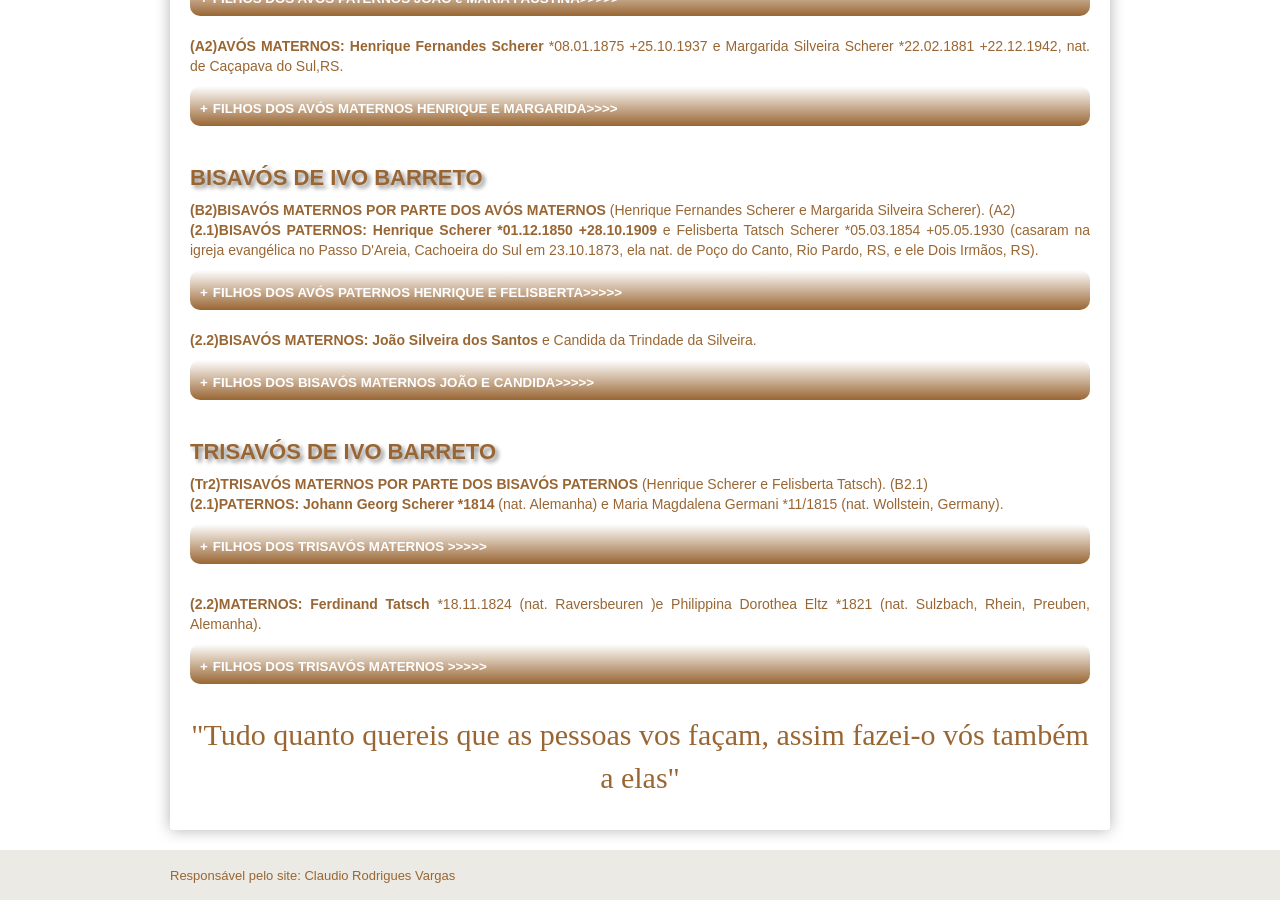
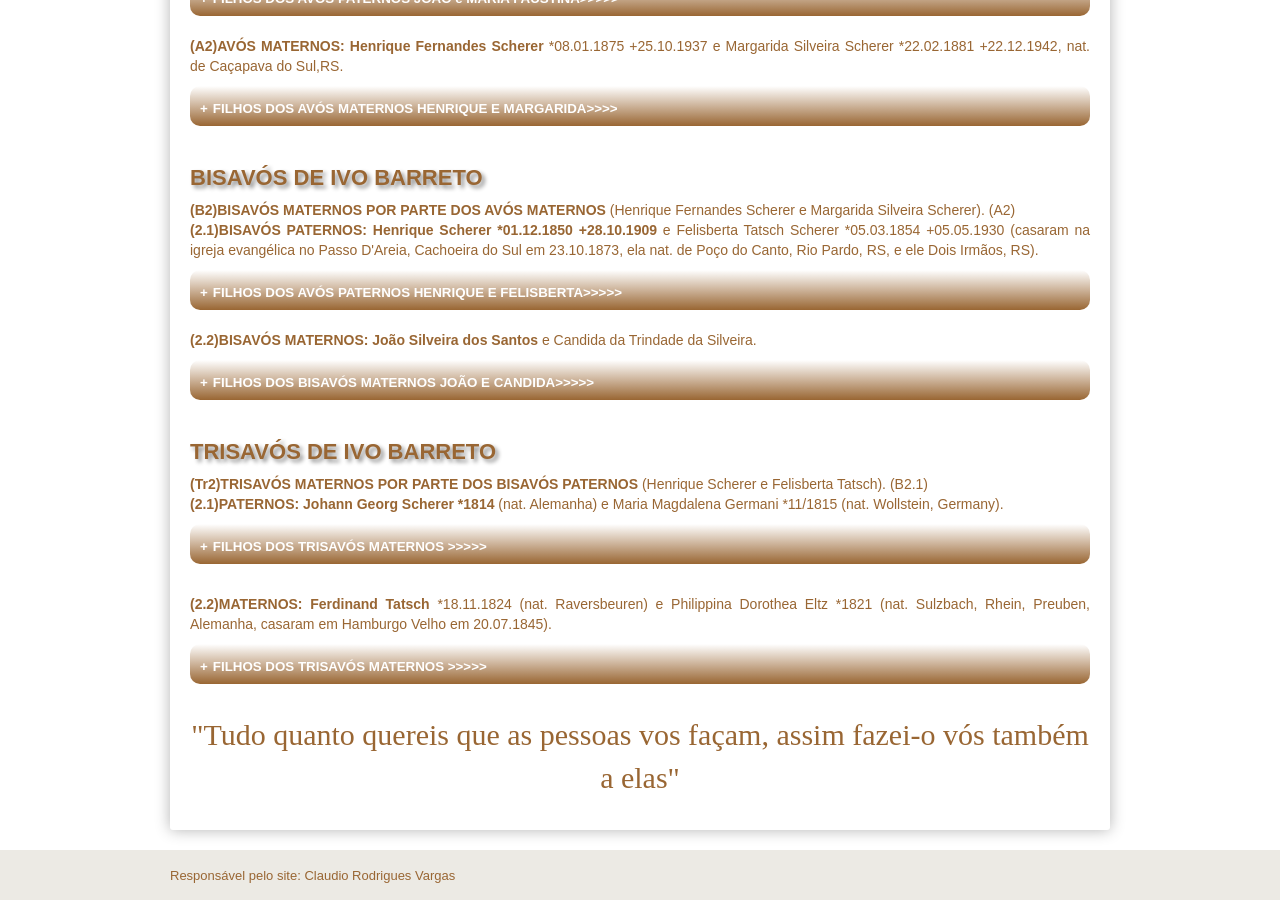
Before and after one commit to claudiovargas1955/claudiovargas1955.github.io, a Jekyll site: the page built from _pages/familia-barreto.html, in a window 1280 px wide and 900 px high, scrolled down 1027 px. Built offline with Jekyll 4.4.1, drawn with Linux system fonts in a browser that asks for light colours; some web fonts are replaced.

Commit message:
Update familia-barreto.html

```diff
--- a/_pages/familia-barreto.html
+++ b/_pages/familia-barreto.html
@@ -431,8 +431,8 @@ igreja evangélica no Passo D'Areia, Cachoeira do Sul em 23.10.1873, ela nat. de
    <b>(2.2.6)Karl Scherer: </b>*16.11.1856 (nat. Ivoti, RS). <br>
   <b>(2.2.7) Scherer: </b>*02.09.1859 (nat. Ivoti, RS). </details></p><br>
 
-<p><b>(2.2)MATERNOS: Ferdinand Tatsch </b>*18.11.1824 (nat. Raversbeuren )e Philippina Dorothea Eltz *1821 (nat. Sulzbach, Rhein,
-Preuben, Alemanha).
+<p><b>(2.2)MATERNOS: Ferdinand Tatsch </b>*18.11.1824 (nat. Raversbeuren) e Philippina Dorothea Eltz *1821 (nat. Sulzbach, Rhein,
+Preuben, Alemanha, casaram em Hamburgo Velho em 20.07.1845).
 <details><summary><b>FILHOS DOS TRISAVÓS MATERNOS >>>>></summary></b><br>
     <p><b>(2.2.1)Felisberta Tatsch: </b><br><br>
 
```
